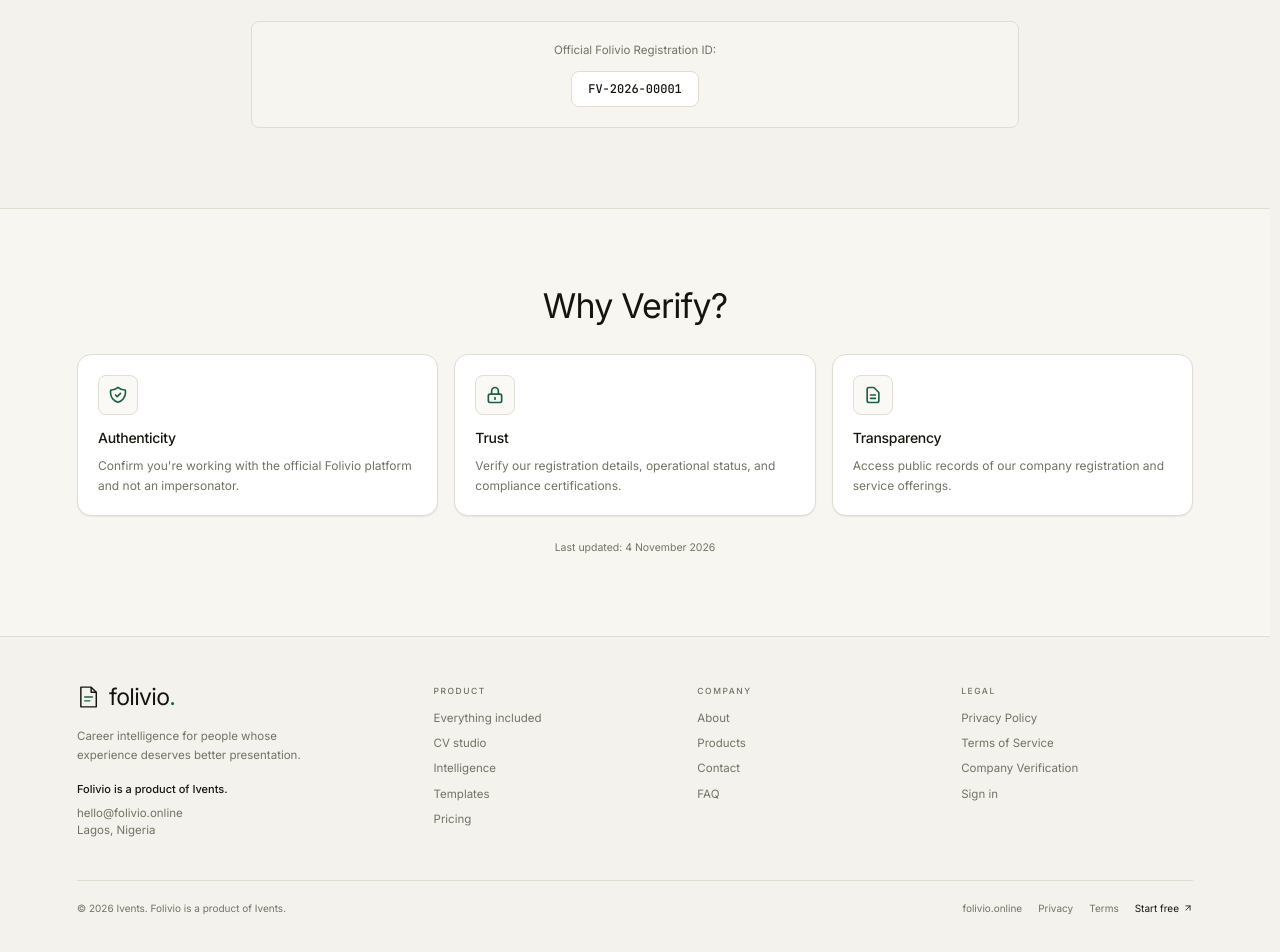
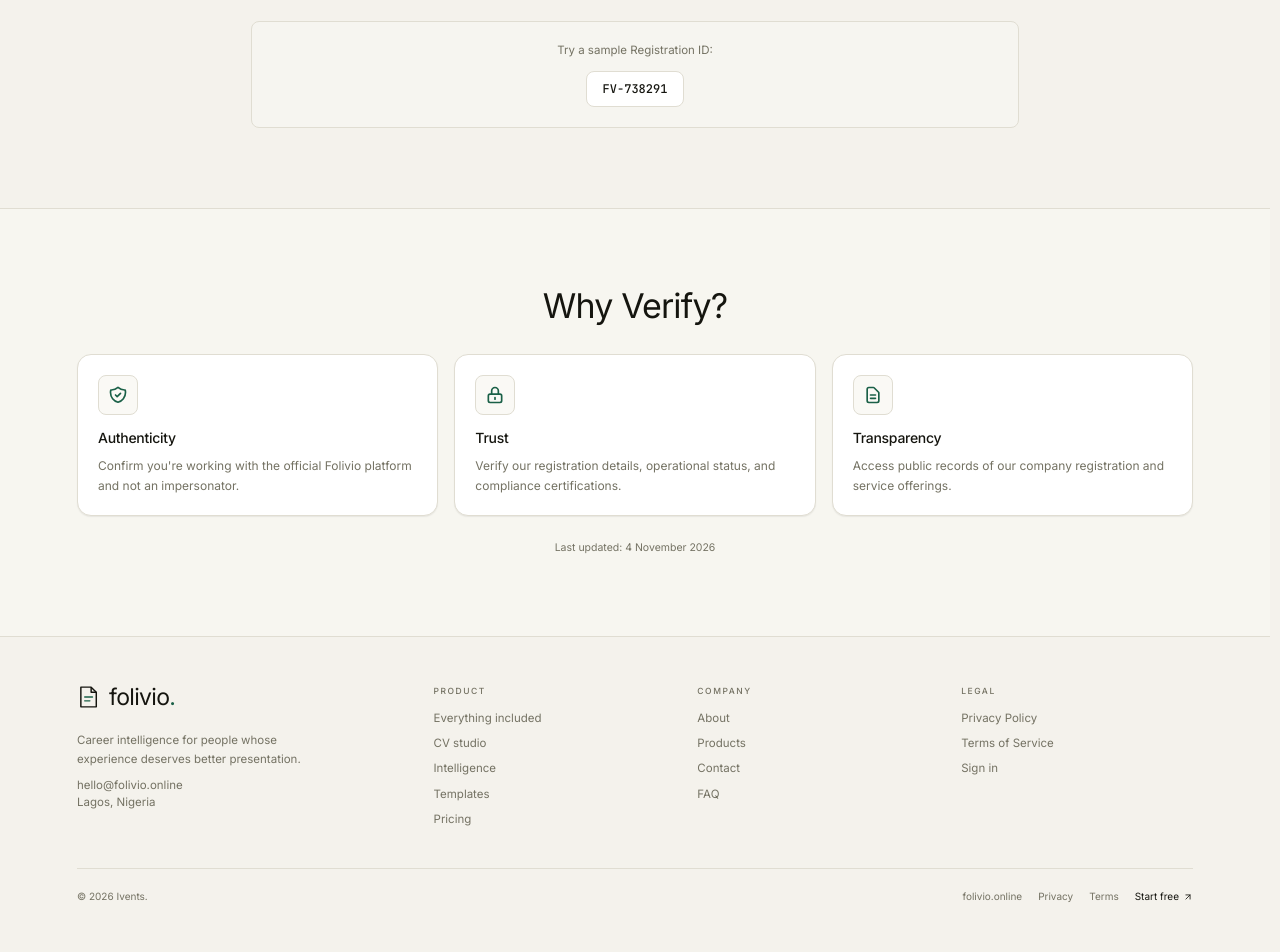
Before and after one commit to izzychils/folivio, a Next.js app: page /verify in a window 1280 px wide. Shown: the part 598-1550 px from the top of the page. Built offline with nearby package versions, Linux system fonts and the light colour scheme.

Commit message:
feat: update verification system - add 8 unified codes, remove footer links, comment out 6 pages

```diff
--- a/src/components/marketing/footer.tsx
+++ b/src/components/marketing/footer.tsx
@@ -28,7 +28,7 @@ const COLUMNS = [
     links: [
       { label: "Privacy Policy", href: "/privacy" },
       { label: "Terms of Service", href: "/terms" },
-      { label: "Company Verification", href: "/verify" },
+      // { label: "Company Verification", href: "/verify" },
       { label: "Sign in", href: "/auth/sign-in" },
     ],
   },
@@ -41,10 +41,10 @@ export function Footer() {
         <div className="grid gap-8 sm:grid-cols-2 lg:grid-cols-[1.4fr_1fr_1fr_1fr]">
           <div>
             <Wordmark />
-            <p className="mt-3 max-w-[260px] text-[11.5px] leading-relaxed text-muted">
+            <p className="mt-4 max-w-[260px] text-[11.5px] leading-relaxed text-muted">
               Career intelligence for people whose experience deserves better presentation.
             </p>
-            <p className="mt-4 text-[11px] font-medium text-ink">{site.companyLine}</p>
+            {/* <p className="mt-4 text-[11.5px] font-medium text-ink">{site.companyLine}</p> */}
             <p className="mt-2 text-[11.5px] text-muted">
               <a
                 href={`mailto:${site.email}`}
@@ -75,7 +75,7 @@ export function Footer() {
 
         <div className="mt-10 flex flex-wrap items-center justify-between gap-3 border-t border-line pt-5">
           <p className="text-[10px] text-muted">
-            © {new Date().getFullYear()} {site.company}. {site.name} is a product of {site.company}.
+            © {new Date().getFullYear()} {site.company}. {/* {site.name} is a product of {site.company}. */}
           </p>
           <div className="flex flex-wrap items-center gap-4">
             <span className="text-[10px] text-muted">{site.domain}</span>
--- a/src/components/verification-card.tsx
+++ b/src/components/verification-card.tsx
@@ -15,16 +15,100 @@ interface CompanyRecord {
   country: string;
 }
 
-// Official Folivio/Ivents company record
+// Official Folivio company records
 const companyDatabase: CompanyRecord[] = [
   {
-    registrationId: "FV-2026-00001",
-    companyName: "Ivents",
+    registrationId: "HC-456882",
+    companyName: "Hallcraft",
+    website: "hallcraft.online",
+    status: "Verified",
+    registrationDate: "2026-01-10",
+    expiryDate: "2029-01-09",
+    planType: "Design & Collaboration Platform",
+    securityCompliance: "ISO 27001 & SOC 2 Type II",
+    headquarters: "Lagos",
+    country: "Nigeria",
+  },
+  {
+    registrationId: "FV-738291",
+    companyName: "Folivio",
     website: "folivio.online",
     status: "Verified",
     registrationDate: "2026-01-10",
     expiryDate: "2029-01-09",
     planType: "Career Intelligence Platform",
+    securityCompliance: "ISO 27001 & SOC 2 Type II",
+    headquarters: "Lagos",
+    country: "Nigeria",
+  },
+  {
+    registrationId: "ES-924567",
+    companyName: "Eduschol",
+    website: "eduschol.online",
+    status: "Verified",
+    registrationDate: "2026-01-10",
+    expiryDate: "2029-01-09",
+    planType: "Education Management Platform",
+    securityCompliance: "ISO 27001 & SOC 2 Type II",
+    headquarters: "Lagos",
+    country: "Nigeria",
+  },
+  {
+    registrationId: "JV-582341",
+    companyName: "JOVO",
+    website: "jovo.ng",
+    status: "Verified",
+    registrationDate: "2026-01-10",
+    expiryDate: "2029-01-09",
+    planType: "Campus Marketplace Platform",
+    securityCompliance: "ISO 27001 & SOC 2 Type II",
+    headquarters: "Lagos",
+    country: "Nigeria",
+  },
+  {
+    registrationId: "LL-673148",
+    companyName: "Learning Lab",
+    website: "learninglab.online",
+    status: "Verified",
+    registrationDate: "2026-01-10",
+    expiryDate: "2029-01-09",
+    planType: "Interactive Science Education Platform",
+    securityCompliance: "ISO 27001 & SOC 2 Type II",
+    headquarters: "Lagos",
+    country: "Nigeria",
+  },
+  {
+    registrationId: "SP-819423",
+    companyName: "Sideplate",
+    website: "sideplate.online",
+    status: "Verified",
+    registrationDate: "2026-01-10",
+    expiryDate: "2029-01-09",
+    planType: "Restaurant QR Ordering Platform",
+    securityCompliance: "ISO 27001 & SOC 2 Type II",
+    headquarters: "Lagos",
+    country: "Nigeria",
+  },
+  {
+    registrationId: "SQ-345789",
+    companyName: "Stoq",
+    website: "stoq.online",
+    status: "Verified",
+    registrationDate: "2026-01-10",
+    expiryDate: "2029-01-09",
+    planType: "Inventory Management Platform",
+    securityCompliance: "ISO 27001 & SOC 2 Type II",
+    headquarters: "Lagos",
+    country: "Nigeria",
+  },
+  {
+    registrationId: "PQ-761234",
+    companyName: "Pharmiq",
+    website: "pharmiq.online",
+    status: "Verified",
+    registrationDate: "2026-01-10",
+    expiryDate: "2029-01-09",
+    planType: "Pharmacy Management Platform",
     securityCompliance: "ISO 27001 & SOC 2 Type II",
     headquarters: "Lagos",
     country: "Nigeria",
@@ -90,12 +174,12 @@ export function VerificationCard() {
       {/* Search Input */}
       <div className="card-paper p-6 sm:p-8">
         <label className="mb-3 block text-[12px] font-medium text-ink">
-          Enter Folivio Registration ID
+          Enter Company Registration ID
         </label>
         <div className="flex flex-col gap-3 sm:flex-row sm:items-center">
           <input
             type="text"
-            placeholder="e.g., FV-2026-00001"
+            placeholder="e.g., FV-738291"
             value={regIdValue}
             onChange={(e) => setRegIdValue(e.target.value)}
             onKeyDown={(e) => e.key === "Enter" && handleVerify()}
@@ -286,17 +370,17 @@ export function VerificationCard() {
       {/* Quick Demo Info */}
       <div className="mt-6 rounded-lg border border-line bg-surface/50 p-5 text-center">
         <p className="mb-3 text-[11.5px] text-muted">
-          Official Folivio Registration ID:
+          Try a sample Registration ID:
         </p>
         <button
           onClick={() => {
-            setRegIdValue("FV-2026-00001");
+            setRegIdValue("FV-738291");
             setResult(null);
             setNotFound(false);
           }}
           className="rounded-lg border border-line bg-card px-4 py-2 font-mono text-[12px] font-medium text-ink transition hover:bg-surface"
         >
-          FV-2026-00001
+          FV-738291
         </button>
       </div>
     </div>
```
